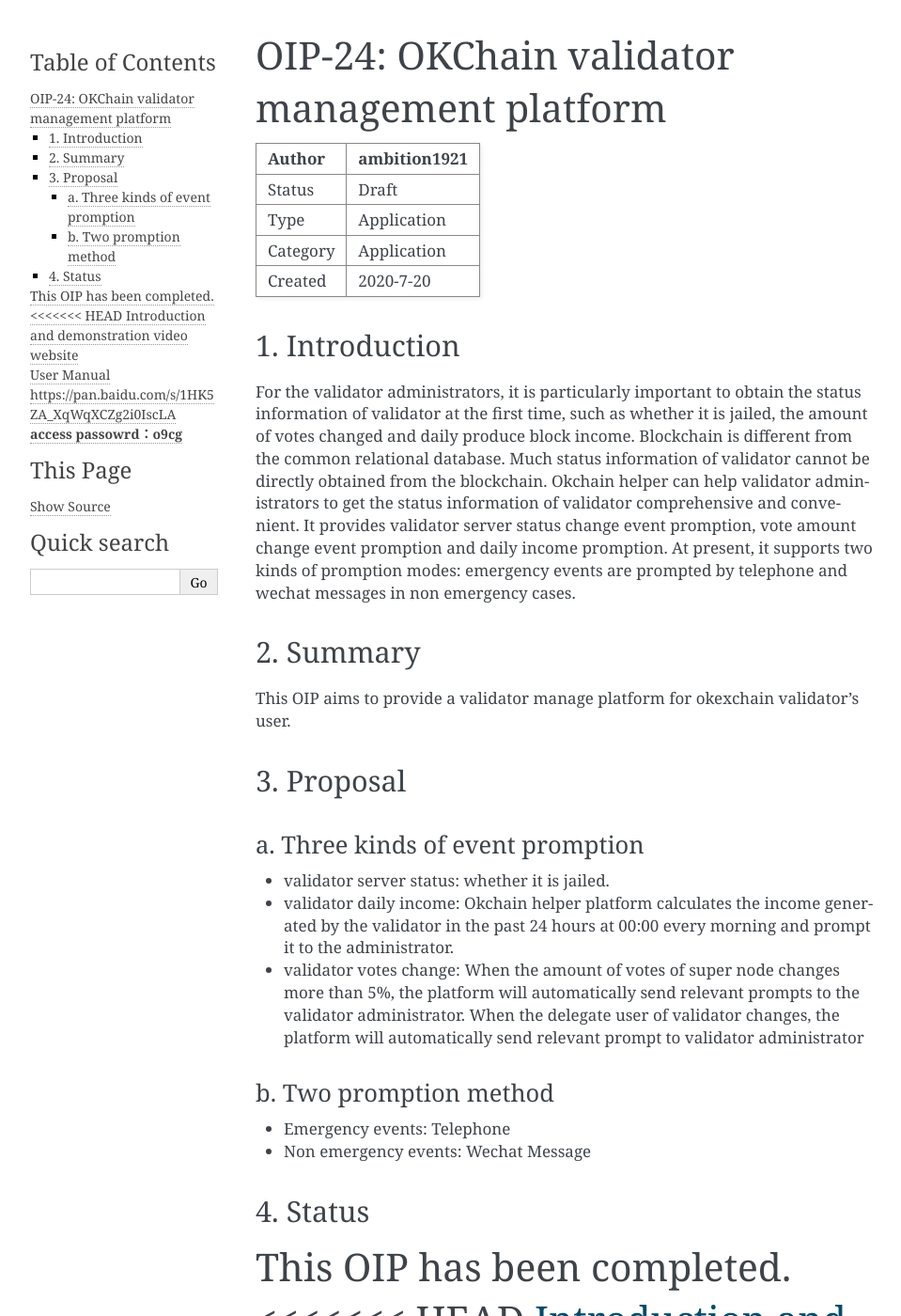
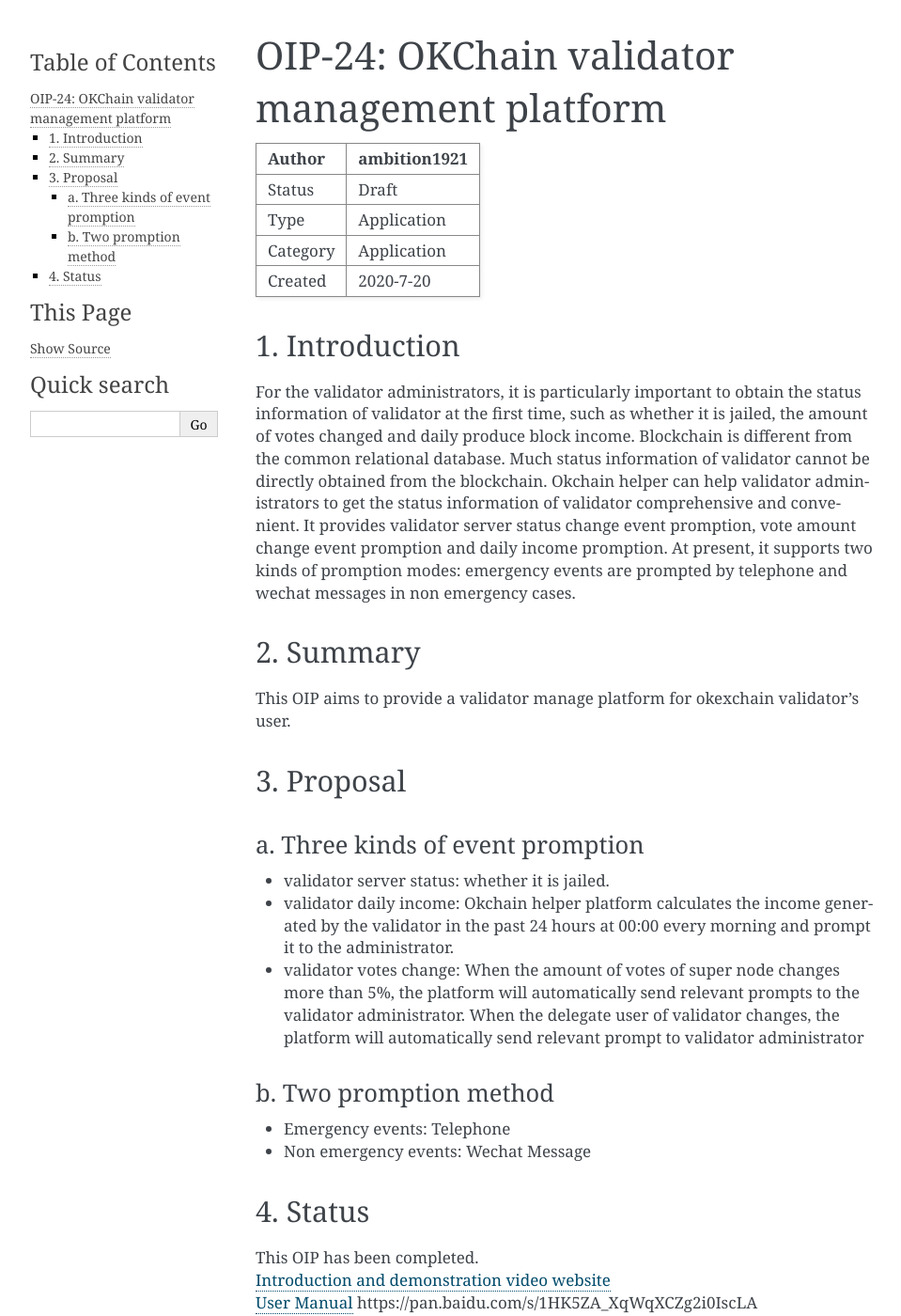
Before and after one commit to okx/KIPs, a Sphinx documentation site: the page built from docs/draft/OIP-25.md, in a window 1280 px wide and 1400 px high. Shown: the whole window at 94% size, without its empty margins (148-1107 px from the left). Built offline with Sphinx 7.4.7, drawn with Linux system fonts in a browser that asks for light colours; some of the changed text lies outside the part shown.

Commit message:
update OIP-25.md 2020.11.16

```diff
--- a/docs/draft/OIP-25.md
+++ b/docs/draft/OIP-25.md
@@ -31,11 +31,6 @@
 ## 4. Status
 
 This OIP has been completed.
-<<<<<<< HEAD
 [Introduction and demonstration video website](https://v.youku.com/v_show/id_XNDc5OTA4MTUxMg==.html)<br>
 [User Manual](https://pan.baidu.com/s/1HK5ZA_XqWqXCZg2i0IscLA) https://pan.baidu.com/s/1HK5ZA_XqWqXCZg2i0IscLA
 **access passowrd：o9cg**
-=======
-[Introduction and demonstration video website](https://v.youku.com/v_show/id_XNDc5OTA4MTUxMg==.html)
-
->>>>>>> 61a6ff24caf0edb85d28aa1196a5ff51c00fb9b3
```
